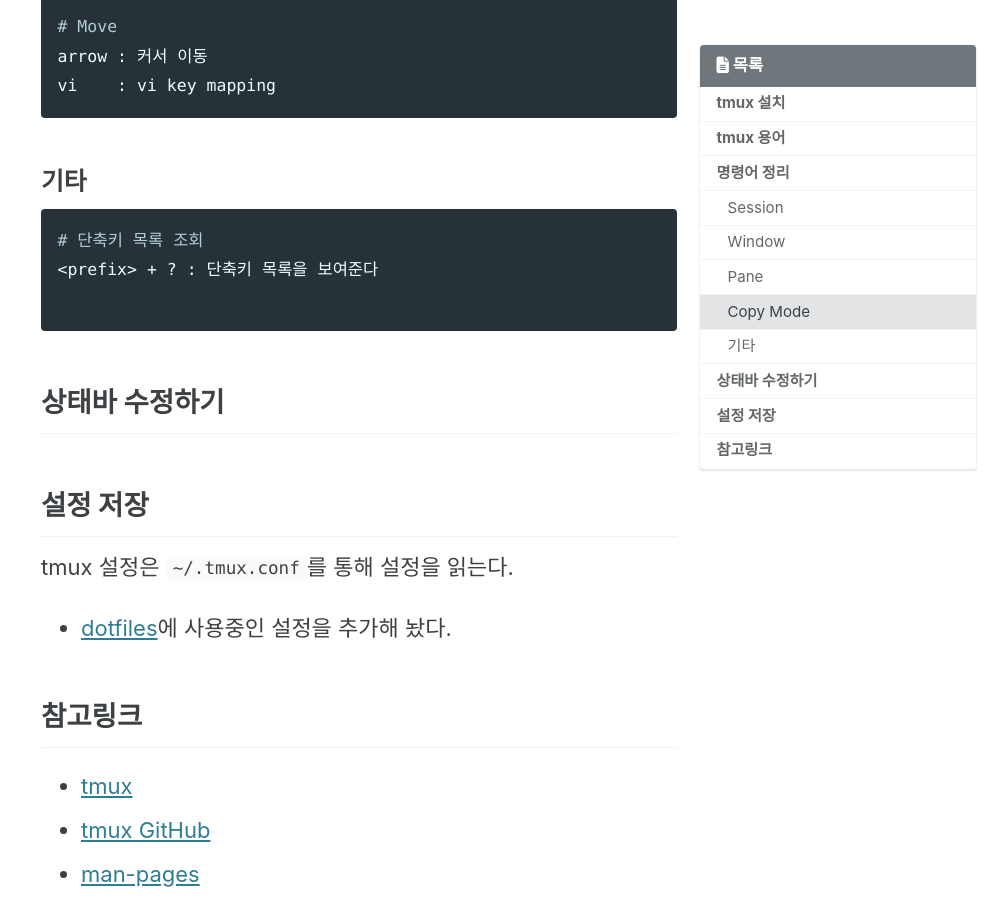
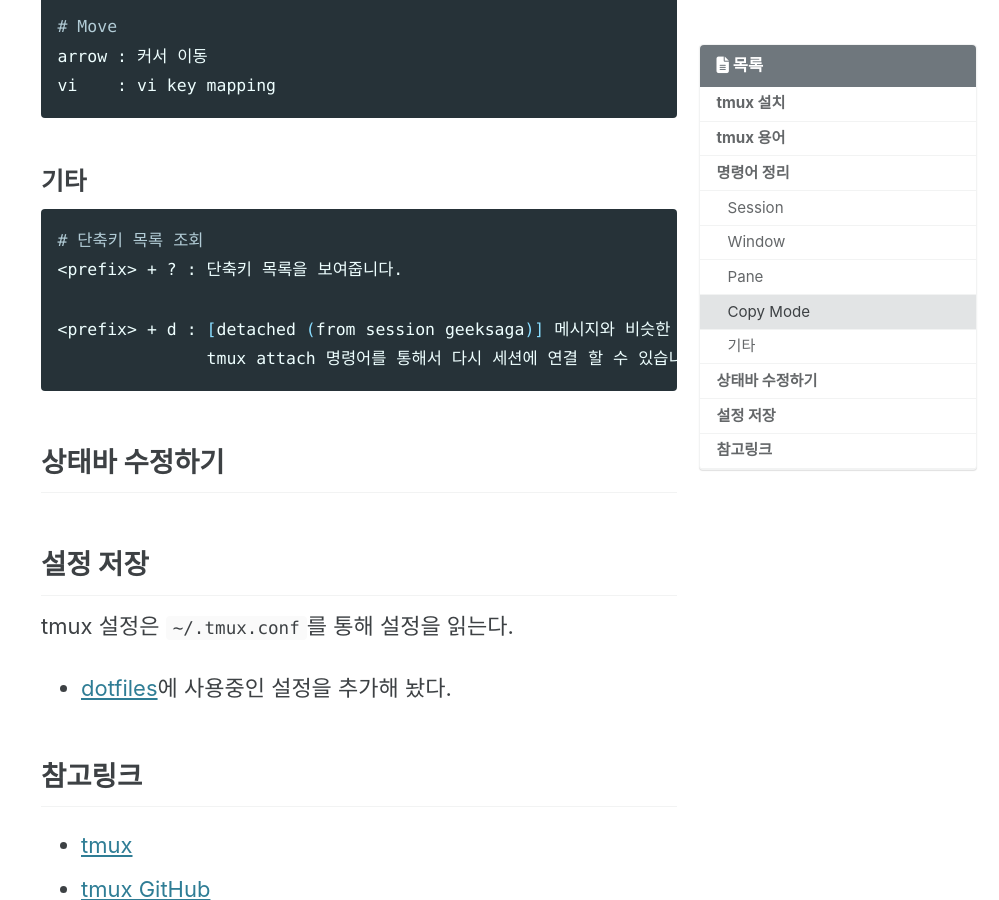
Before and after one commit to geeksaga/geeksaga.github, a Jekyll site: the page built from _posts/tools/2020-03-23-tmux.md, in a window 1280 px wide and 900 px high, scrolled down 4601 px. Shown: the whole window, without its empty margins (281-1280 px from the left). Built offline with Jekyll 4.4.1, drawn with Linux system fonts in a browser that asks for light colours; cached includes are drawn as plain includes; nearby versions of some CDN libraries; comment, search, counter and statistics services are not loaded.

Commit message:
Update tmux detache & attach

````diff
--- a/_posts/tools/2020-03-23-tmux.md
+++ b/_posts/tools/2020-03-23-tmux.md
@@ -159,8 +159,10 @@ vi    : vi key mapping
 ### 기타
 ```shell
 # 단축키 목록 조회
-<prefix> + ? : 단축키 목록을 보여준다
+<prefix> + ? : 단축키 목록을 보여줍니다.
 
+<prefix> + d : [detached (from session geeksaga)] 메시지와 비슷한 메시지를 남기며 detached 됩니다.
+               tmux attach 명령어를 통해서 다시 세션에 연결 할 수 있습니다.
 ```
 
 ## 상태바 수정하기
````
